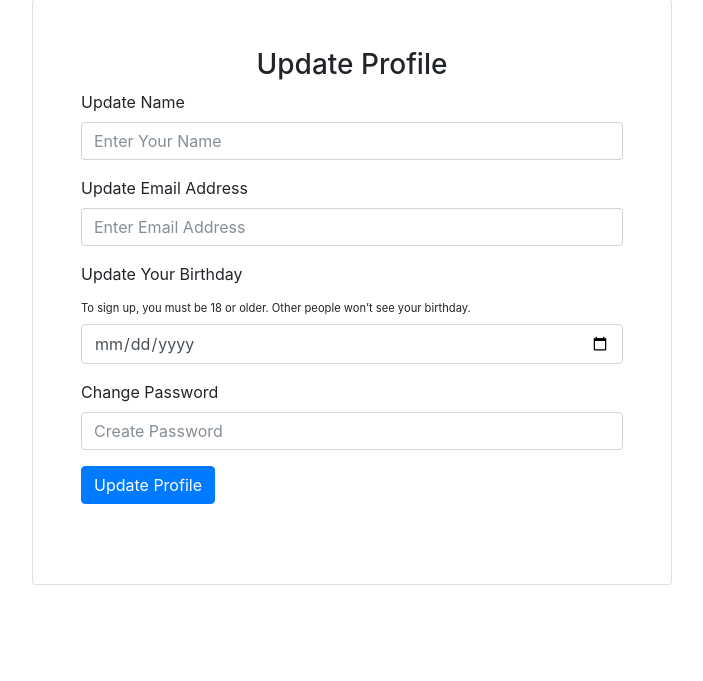
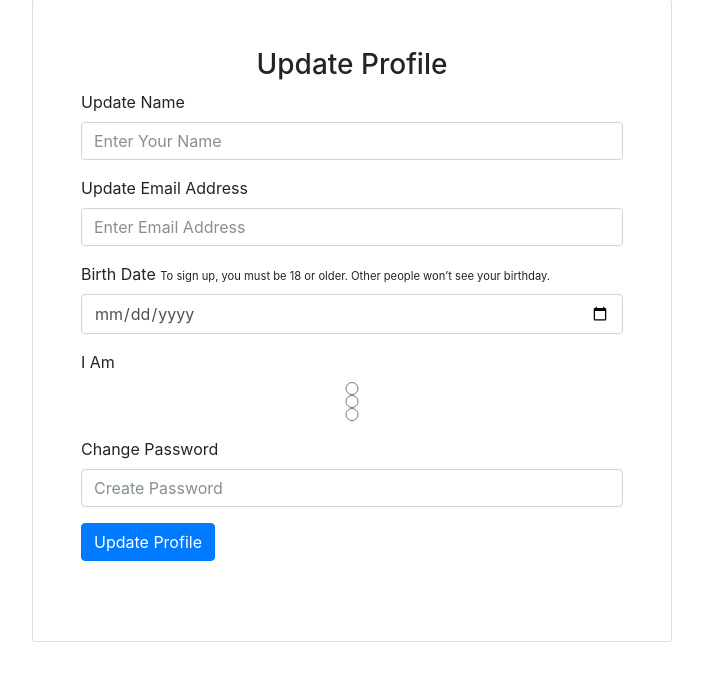
Before and after one commit to rwjlee/Airbnb, a Django app: template apps/airbnbclone/templates/airbnbclone/edit_profile.html in a window 1280 px wide. Shown: the part 81-762 px from the top of the page, without its empty margins (288-991 px from the left). Run offline with Django 3.2, Linux system fonts and the light colour scheme; the template is opened without the code that fills it, so the values that code supplies are empty; parts of the project's set-up code (start-up, migrations or seed data) failed here and were passed over; some libraries are stand-ins or nearby versions.

Commit message:
working on edit profile

```diff
--- a/apps/airbnbclone/templates/airbnbclone/edit_profile.html
+++ b/apps/airbnbclone/templates/airbnbclone/edit_profile.html
@@ -15,9 +15,15 @@
                 name="html_email">
         </div>
         <div class="form-group">
-            <label for="inputBirthday">Update Your Birthday</label>
+            <label for="inputBirthday">Birth Date</label>
             <label for="inputBirthday" class="fineprint">To sign up, you must be 18 or older. Other people won’t see your birthday.</label>
             <input type="date" class="form-control" id="inputBirthday" placeholder="Your Birthday" name="html_birthday">
+        </div>
+        <div class="form-group">
+            <label for="inputGender">I Am</label>
+            <input type="radio" class="form-control" id="inputGender" value="Male" name="html_gender">
+            <input type="radio" class="form-control" id="inputGender" value="Female" name="html_gender">
+            <input type="radio" class="form-control" id="inputGender" value="Other" name="html_gender">
         </div>
         <div class="form-group">
             <label for="inputPassword1">Change Password</label>
```
